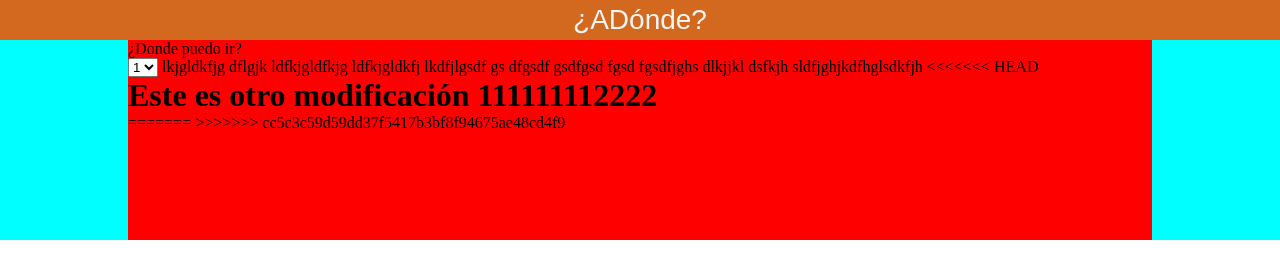
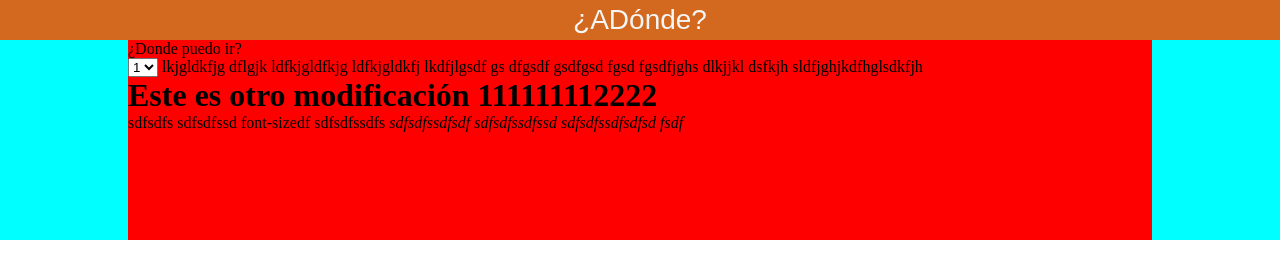
Before and after one commit to chuyCortes/maker, a plain HTML site: page index.html in a window 1280 px wide. Drawn offline with Linux system fonts and the light colour scheme.

Commit message:
maruchan

```diff
--- a/index.html
+++ b/index.html
@@ -55,11 +55,16 @@
 				fgsd
 				fgsdfjghs dlkjjkl dsfkjh sldfjghjkdfhglsdkfjh
 
-<<<<<<< HEAD
 				<h1>Este es otro modificación 111111112222</h1>
-=======
+				sdfsdfs
+				sdfsdfssd
+				font-sizedf
+				sdfsdfssdfs
+				<dfn>sdfsdfssdfsdf
+				sdfsdfssdfssd
+				sdfsdfssdfsdfsd
+				fsdf</dfn>
 
->>>>>>> cc5c3c59d59dd37f5417b3bf8f94675ae48cd4f9
 			</div>
 		</div>
 	</div>
```
